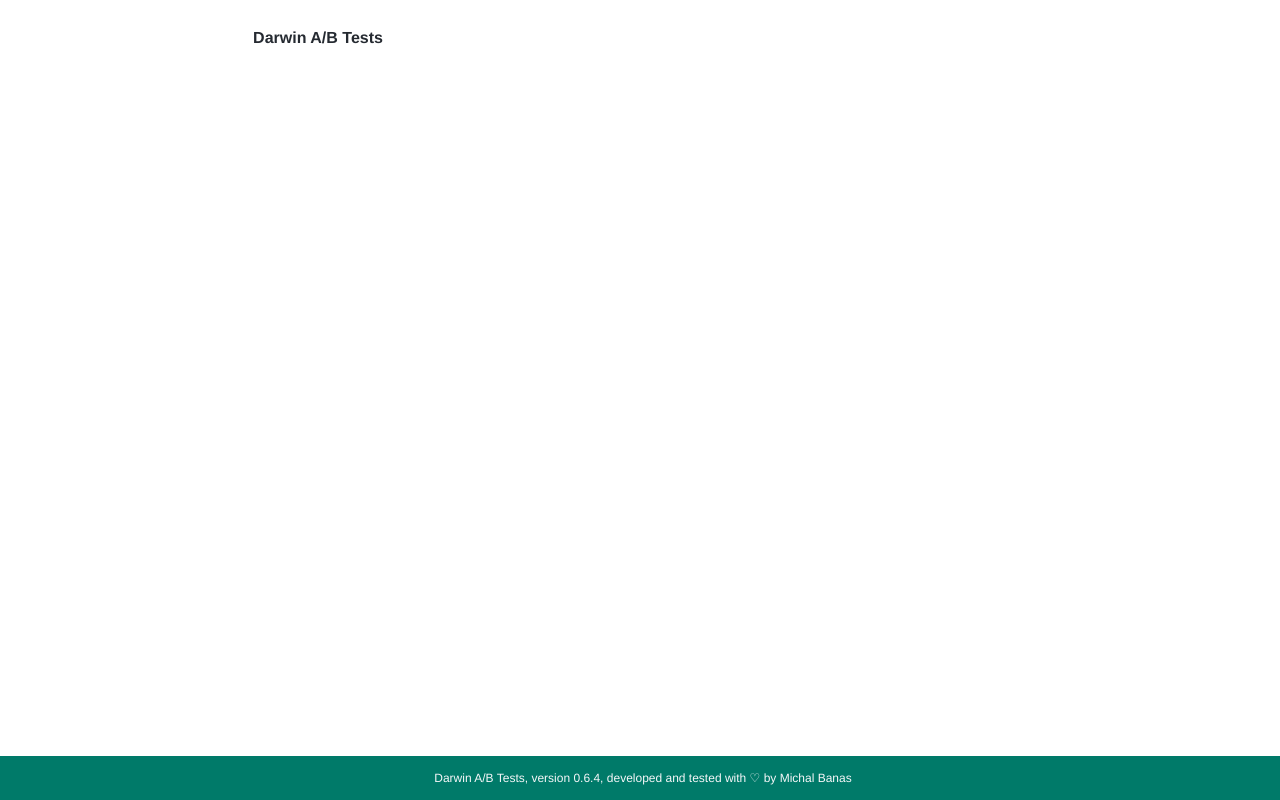
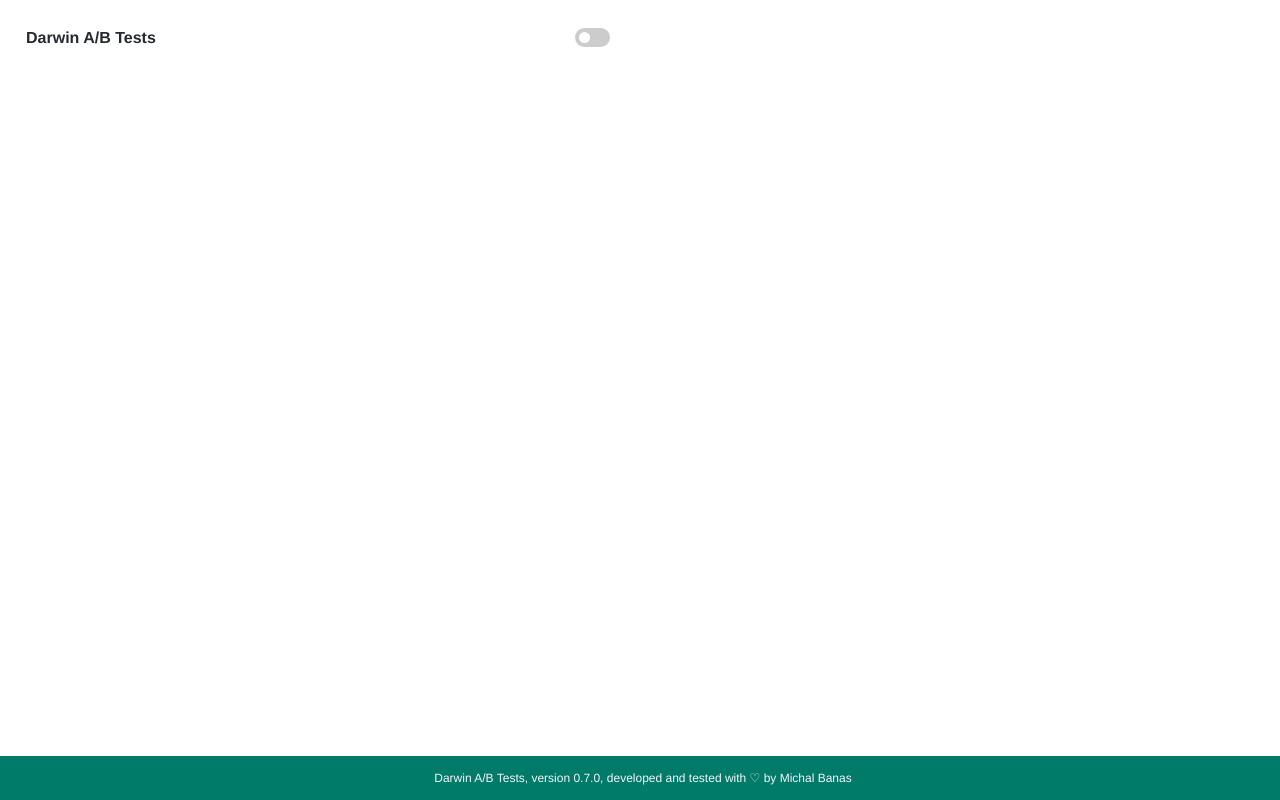
Before and after one commit to michallbanas/darwin-tests-chrome-extension, a website with bundled scripts: page popup.html in a window 1280 px wide. Built offline with nearby package versions, Linux system fonts and the light colour scheme.

Commit message:
feat: add dark mode

```diff
--- a/package.json
+++ b/package.json
@@ -1,6 +1,6 @@
 {
   "name": "darwin-tests-chrome",
-  "version": "0.6.4",
+  "version": "0.7.0",
   "description": "Darwin Tests - Chrome Extension",
   "main": "src/main.js",
   "scripts": {
--- a/popup.html
+++ b/popup.html
@@ -4,14 +4,23 @@
     <title>Query Extension</title>
     <meta charset="UTF-8" />
     <link rel="stylesheet" href="style.css" />
+    <script src="src/dark-mode.js" , type="module"></script>
     <script src="src/main.js" type="module"></script>
   </head>
   <body>
-    <h1>Darwin A/B Tests</h1>
-    <ul id="queries"></ul>
+    <header>
+      <h1>Darwin A/B Tests</h1>
+      <div class="toggle-container">
+        <input type="checkbox" id="toggle" aria-label="auto" aria-live="polite" />
+        <label for="toggle" class="toggle"></label>
+      </div>
+    </header>
+    <main>
+      <ul id="queries"></ul>
+    </main>
     <footer>
       <p>
-        Darwin A/B Tests, version 0.6.4, developed and tested with <span id="heart-icon">♡</span> by
+        Darwin A/B Tests, version 0.7.0, developed and tested with <span id="heart-icon">♡</span> by
         Michal Banas
       </p>
     </footer>
--- /dev/null
+++ b/src/dark-mode.js
@@ -0,0 +1,44 @@
+const storageKey = "theme-preference"
+
+const changeTheme = () => {
+  theme.value = theme.value === "light" ? "dark" : "light"
+  setPreference()
+}
+
+const getColorPreference = () => {
+  const preference = localStorage.getItem(storageKey)
+  if (preference) {
+    return preference
+  } else {
+    return window.matchMedia("(prefers-color-scheme: dark)").matches ? "dark" : "light"
+  }
+}
+
+const setPreference = () => {
+  localStorage.setItem(storageKey, theme.value)
+  reflectPreference()
+}
+
+const reflectPreference = () => {
+  const toggleElement = document.querySelector("#toggle")
+  document.firstElementChild.dataset.theme = theme.value
+  toggleElement?.setAttribute("aria-label", theme.value)
+  toggleElement?.toggleAttribute("checked", theme.value === "dark")
+}
+
+const theme = {
+  value: getColorPreference(),
+}
+reflectPreference()
+
+window.addEventListener("load", () => {
+  reflectPreference()
+  document.querySelector("#toggle").addEventListener("click", changeTheme)
+})
+
+window
+  .matchMedia("(prefers-color-scheme: dark)")
+  .addEventListener("change", ({ matches: isDark }) => {
+    theme.value = isDark ? "dark" : "light"
+    setPreference()
+  })
--- a/style.css
+++ b/style.css
@@ -1,21 +1,39 @@
 :root {
-  --default-white: #ffffff;
+  --default: #ffffff;
   --product-light: #e1f4f3;
   --product-normal: #00a58e;
   --product-dark: #007a69;
   --cloud-light: #f5f7f9;
   --cloud-normal: #e8edf1;
-  --ink-dark: #252a31;
+  --ink: #252a31;
+}
+
+[data-theme="dark"] {
+  --default: #252a31;
+  --product-light: #4f5e71;
+  --product-normal: #00a58e;
+  --product-dark: #007a69;
+  --cloud-light: #f5f7f9;
+  --cloud-normal: #4f5e71;
+  --ink: #f5f7f9;
 }
 
 body {
   font-family: Helvetica, sans-serif;
-  background-color: var(--default-white);
-  color: var(--ink-dark);
+  background-color: var(--default);
+  color: var(--ink);
   padding: 10px;
   width: 600px;
-  height: 400px;
+  height: 380px;
 }
+
+header {
+  display: flex;
+  justify-content: space-between;
+  align-items: center;
+  margin: 0 0.5em;
+}
+
 h1 {
   font-size: 16px;
   text-align: center;
@@ -23,8 +41,9 @@ h1 {
 
 ul {
   padding-inline-start: 0;
-  overflow: auto;
-  height: 300px;
+  overflow: scroll;
+  height: 310px;
+  margin-block-start: 0;
 }
 
 li {
@@ -35,7 +54,7 @@ li {
 }
 
 ul li {
-  padding: 0.8em 1.6em;
+  padding: 0.6em 1.6em;
   border: 1px solid var(--cloud-normal);
   border-radius: 1em;
   box-shadow: 0 0.25em 0 -0.133em var(--cloud-normal);
@@ -58,7 +77,7 @@ li:hover {
   background-image: linear-gradient(to right, var(--product-light), var(--product-light));
   background-repeat: no-repeat;
   animation: fillAnimation 1s;
-  font-size: 12px;
+  height: 24px;
 }
 
 footer {
@@ -95,3 +114,42 @@ footer p {
 #text-span {
   flex-grow: 1;
 }
+
+.toggle-container {
+  position: relative;
+  display: inline-block;
+  width: 35px;
+  height: 19px;
+}
+
+.toggle {
+  position: absolute;
+  cursor: pointer;
+  top: 0;
+  left: 0;
+  right: 0;
+  bottom: 0;
+  background-color: #ccc;
+  transition: 0.4s;
+  border-radius: 19px;
+}
+
+.toggle::before {
+  position: absolute;
+  content: "";
+  height: 11px;
+  width: 11px;
+  left: 4px;
+  bottom: 4px;
+  background-color: white;
+  transition: 0.4s;
+  border-radius: 50%;
+}
+
+#toggle:checked + .toggle {
+  background-color: var(--product-dark);
+}
+
+#toggle:checked + .toggle:before {
+  transform: translateX(16px);
+}
```
Also changed, not shown: service-worker.js (+9 -1 lines), manifest.json, 1 other file.
